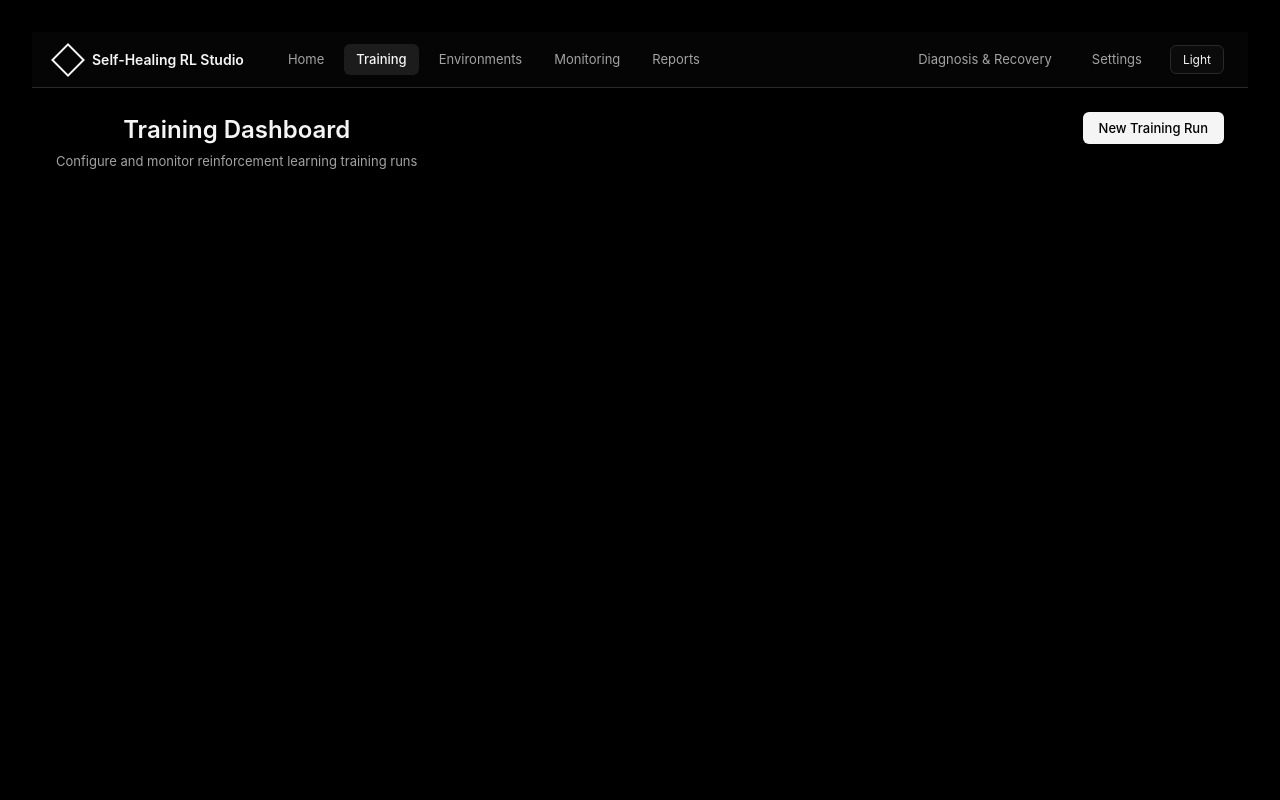
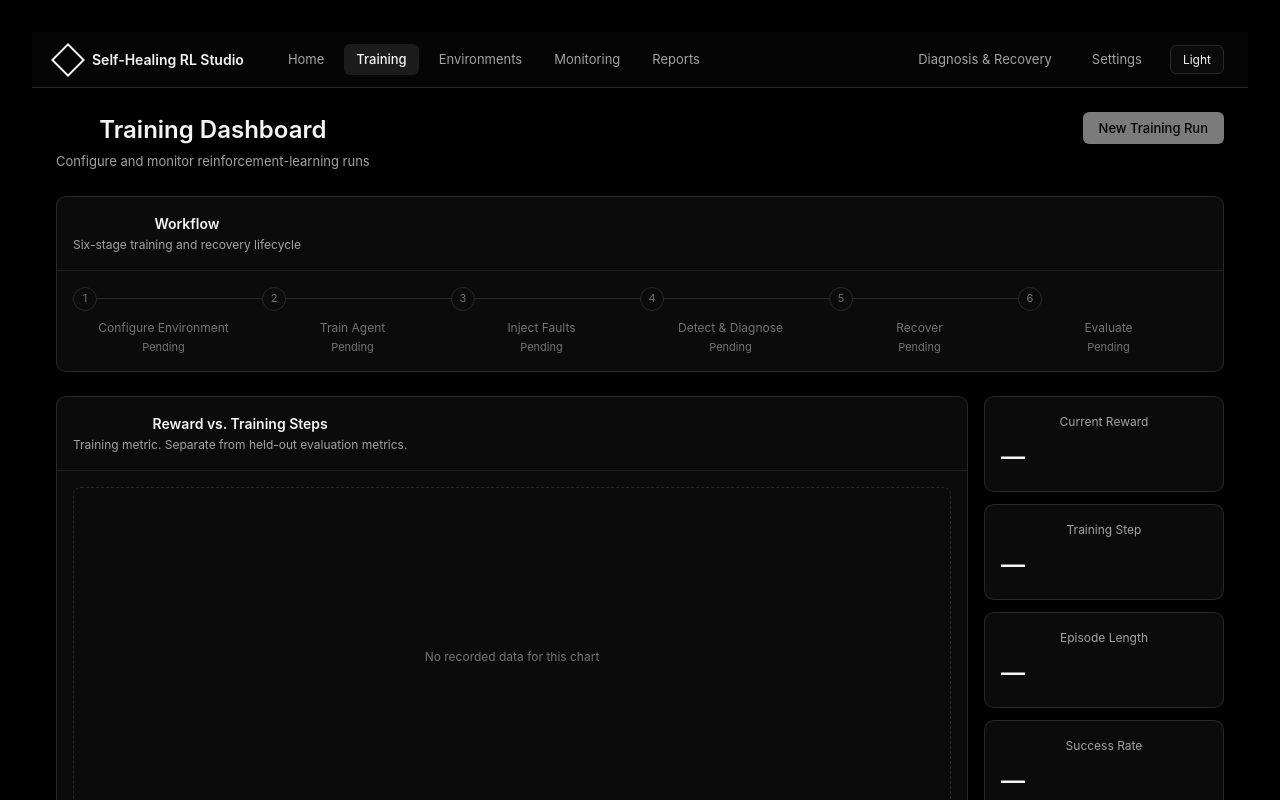
Before and after one commit to DerrickUnleashed/RL-Studio, a React (Vite) app in the folder frontend/: page /training in a window 1280 px wide. Shown: the top 800 px of the page. Built offline with nearby package versions, Linux system fonts and the light colour scheme.

Commit message:
feat: build training dashboard with six-stage workflow and reward chart

```diff
--- /dev/null
+++ b/frontend/src/features/training/TrainingWorkflow.tsx
@@ -0,0 +1,135 @@
+export type WorkflowStageState = 'completed' | 'current' | 'pending' | 'blocked' | 'failed'
+
+export interface WorkflowStage {
+  id: string
+  label: string
+  state: WorkflowStageState
+}
+
+const stateSymbol: Record<WorkflowStageState, string> = {
+  completed: '✓',
+  current: '→',
+  pending: '·',
+  blocked: '—',
+  failed: '!',
+}
+
+function stageStyles(state: WorkflowStageState): { border: string; color: string; background: string } {
+  switch (state) {
+    case 'completed':
+      return {
+        border: '1px solid var(--text-primary)',
+        color: 'var(--bg-primary)',
+        background: 'var(--text-primary)',
+      }
+    case 'current':
+      return {
+        border: '1px solid var(--text-primary)',
+        color: 'var(--text-primary)',
+        background: 'var(--bg-selected)',
+      }
+    case 'failed':
+      return {
+        border: '1px dashed var(--text-primary)',
+        color: 'var(--text-primary)',
+        background: 'transparent',
+      }
+    case 'blocked':
+      return {
+        border: '1px dashed var(--border-primary)',
+        color: 'var(--text-muted)',
+        background: 'transparent',
+      }
+    case 'pending':
+    default:
+      return {
+        border: '1px solid var(--border-primary)',
+        color: 'var(--text-muted)',
+        background: 'transparent',
+      }
+  }
+}
+
+interface TrainingWorkflowProps {
+  stages: WorkflowStage[]
+}
+
+export function TrainingWorkflow({ stages }: TrainingWorkflowProps) {
+  return (
+    <ol
+      aria-label="Training workflow stages"
+      style={{
+        display: 'flex',
+        alignItems: 'flex-start',
+        gap: 0,
+        margin: 0,
+        padding: 0,
+        listStyle: 'none',
+        overflowX: 'auto',
+      }}
+    >
+      {stages.map((stage, index) => {
+        const styles = stageStyles(stage.state)
+        const isLast = index === stages.length - 1
+        return (
+          <li
+            key={stage.id}
+            style={{
+              display: 'flex',
+              alignItems: 'flex-start',
+              flex: 1,
+              minWidth: '132px',
+            }}
+          >
+            <div style={{ display: 'flex', flexDirection: 'column', alignItems: 'center', gap: 'var(--space-2)', flex: 1 }}>
+              <div style={{ display: 'flex', alignItems: 'center', width: '100%' }}>
+                <span
+                  aria-hidden="true"
+                  style={{
+                    width: '24px',
+                    height: '24px',
+                    flexShrink: 0,
+                    borderRadius: '50%',
+                    display: 'inline-flex',
+                    alignItems: 'center',
+                    justifyContent: 'center',
+                    fontSize: 'var(--text-xs)',
+                    fontFamily: 'var(--font-sans)',
+                    ...styles,
+                  }}
+                >
+                  {stage.state === 'completed' ? stateSymbol.completed : index + 1}
+                </span>
+                {!isLast && (
+                  <span
+                    aria-hidden="true"
+                    style={{
+                      height: '1px',
+                      flex: 1,
+                      background: 'var(--border-primary)',
+                    }}
+                  />
+                )}
+              </div>
+              <div style={{ display: 'flex', flexDirection: 'column', gap: '2px', paddingRight: 'var(--space-2)' }}>
+                <span
+                  style={{
+                    fontSize: 'var(--text-sm)',
+                    color: stage.state === 'pending' || stage.state === 'blocked' ? 'var(--text-muted)' : 'var(--text-primary)',
+                    fontWeight: stage.state === 'current' ? 600 : 400,
+                    fontFamily: 'var(--font-sans)',
+                  }}
+                >
+                  {stage.label}
+                </span>
+                <span style={{ fontSize: 'var(--text-xs)', color: 'var(--text-muted)', fontFamily: 'var(--font-sans)' }}>
+                  {stage.state === 'current' ? 'Current' : stage.state === 'completed' ? 'Completed' : stage.state === 'failed' ? 'Failed' : stage.state === 'blocked' ? 'Blocked' : 'Pending'}
+                </span>
+              </div>
+            </div>
+          </li>
+        )
+      })}
+    </ol>
+  )
+}
--- a/frontend/src/pages/TrainingPage.tsx
+++ b/frontend/src/pages/TrainingPage.tsx
@@ -1,19 +1,53 @@
 import { ApplicationShell } from '../components/layout/ApplicationShell'
+import { Panel } from '../components/ui/Panel'
+import { MetricCard } from '../components/ui/MetricCard'
+import { UnavailableState } from '../components/ui/UnavailableState'
+import { LineChart } from '../components/charts/LineChart'
+import { TrainingWorkflow, WorkflowStage } from '../features/training/TrainingWorkflow'
+
+// Workflow stages are known statically. Their *state* is backend-owned and is not
+// fabricated here: without a run lifecycle contract every stage reports Unknown/Pending.
+const workflowStages: WorkflowStage[] = [
+  { id: 'configure', label: 'Configure Environment', state: 'pending' },
+  { id: 'train', label: 'Train Agent', state: 'pending' },
+  { id: 'faults', label: 'Inject Faults', state: 'pending' },
+  { id: 'diagnose', label: 'Detect & Diagnose', state: 'pending' },
+  { id: 'recover', label: 'Recover', state: 'pending' },
+  { id: 'evaluate', label: 'Evaluate', state: 'pending' },
+]
 
 export function TrainingPage() {
   return (
     <ApplicationShell>
       <div style={{ display: 'flex', flexDirection: 'column', gap: 'var(--space-6)' }}>
-        <div style={{ display: 'flex', justifyContent: 'space-between', alignItems: 'flex-start' }}>
+        <div style={{ display: 'flex', justifyContent: 'space-between', alignItems: 'flex-start', gap: 'var(--space-4)' }}>
           <div>
-            <h1 style={{ fontSize: 'var(--text-2xl)', fontWeight: 600, margin: 0, color: 'var(--text-primary)', fontFamily: 'var(--font-sans)' }}>
+            <h1
+              style={{
+                fontSize: 'var(--text-2xl)',
+                fontWeight: 600,
+                margin: 0,
+                color: 'var(--text-primary)',
+                fontFamily: 'var(--font-sans)',
+              }}
+            >
               Training Dashboard
             </h1>
-            <p style={{ fontSize: 'var(--text-base)', color: 'var(--text-secondary)', margin: '4px 0 0 0', fontFamily: 'var(--font-sans)' }}>
-              Configure and monitor reinforcement learning training runs
+            <p
+              style={{
+                fontSize: 'var(--text-base)',
+                color: 'var(--text-secondary)',
+                margin: '4px 0 0 0',
+                fontFamily: 'var(--font-sans)',
+              }}
+            >
+              Configure and monitor reinforcement-learning runs
             </p>
           </div>
           <button
+            type="button"
+            disabled
+            title="Requires the training-run creation contract from Person 2"
             style={{
               padding: '8px 16px',
               background: 'var(--text-primary)',
@@ -23,12 +57,52 @@ export function TrainingPage() {
               fontSize: 'var(--text-base)',
               fontFamily: 'var(--font-sans)',
               fontWeight: 500,
-              cursor: 'pointer',
+              cursor: 'not-allowed',
+              opacity: 0.5,
             }}
           >
             New Training Run
           </button>
         </div>
+
+        <Panel title="Workflow" description="Six-stage training and recovery lifecycle">
+          <TrainingWorkflow stages={workflowStages} />
+        </Panel>
+
+        <div
+          style={{
+            display: 'grid',
+            gridTemplateColumns: 'minmax(0, 1fr) 240px',
+            gap: 'var(--space-4)',
+            alignItems: 'start',
+          }}
+        >
+          <Panel
+            title="Reward vs. Training Steps"
+            description="Training metric. Separate from held-out evaluation metrics."
+          >
+            <LineChart
+              title="Reward versus training steps"
+              series={[]}
+              xLabel="Training steps"
+              yLabel="Episode reward"
+            />
+            <div style={{ marginTop: 'var(--space-3)' }}>
+              <UnavailableState
+                title="No training metrics available"
+                description="Series are rendered only from recorded run metrics. No run has been loaded for this view."
+                owner="Person 2 — RL engine (metrics contract)"
+              />
+            </div>
+          </Panel>
+
+          <div style={{ display: 'flex', flexDirection: 'column', gap: 'var(--space-3)' }}>
+            <MetricCard label="Current Reward" value="—" />
+            <MetricCard label="Training Step" value="—" />
+            <MetricCard label="Episode Length" value="—" />
+            <MetricCard label="Success Rate" value="—" />
+          </div>
+        </div>
       </div>
     </ApplicationShell>
   )
```
Also changed, not shown: 1 other file (tests, documents, lock files or other folders).
